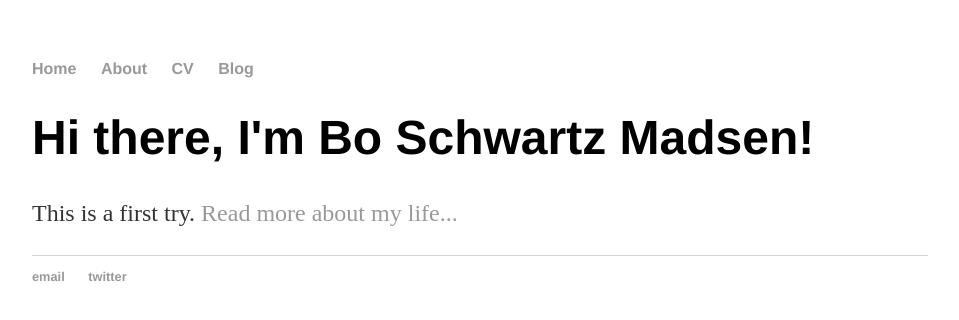
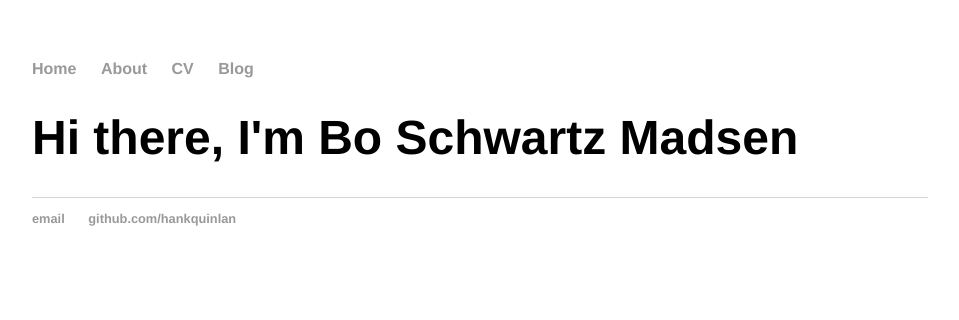
Before and after one commit to boschwartz/boschwartz.github.io, a Jekyll site: the page built from index.html, in a window 1280 px wide. Shown: the top 320 px of the page, without its empty margins (160-1119 px from the left). Built offline with Jekyll 4.4.1, drawn with Linux system fonts in a browser that asks for light colours.

Commit message:
Update index.html

```diff
--- a/index.html
+++ b/index.html
@@ -1,29 +1,7 @@
-<!DOCTYPE html>
-<html>
-	<head>
-		<title>Bo Schwartz Madsen</title>
-		<link rel="stylesheet" type="text/css" href="/css/main.css">
-	</head>
-	<body>
-		<nav>
-    		<ul>
-        		<li><a href="/">Home</a></li>
-	        	<li><a href="/about">About</a></li>
-        		<li><a href="/cv">CV</a></li>
-        		<li><a href="/blog">Blog</a></li>
-    		</ul>
-		</nav>
-		<div class="container">
-    		<div class="blurb">
-        		<h1>Hi there, I'm Bo Schwartz Madsen!</h1>
-				<p>This is a first try. <a href="/about">Read more about my life...</a></p>
-    		</div><!-- /.blurb -->
-		</div><!-- /.container -->
-		<footer>
-    		<ul>
-        		<li><a href="mailto:boschwartz@gmail.com">email</a></li>
-        		<li><a href="https://twitter.com/BoSchwartz">twitter</a></li>
-			</ul>
-		</footer>
-	</body>
-</html>
+---
+layout: default
+title: Bo Schwartz Madsen
+---
+<div class="blurb">
+	<h1>Hi there, I'm Bo Schwartz Madsen</h1>
+</div><!-- /.blurb -->
```
